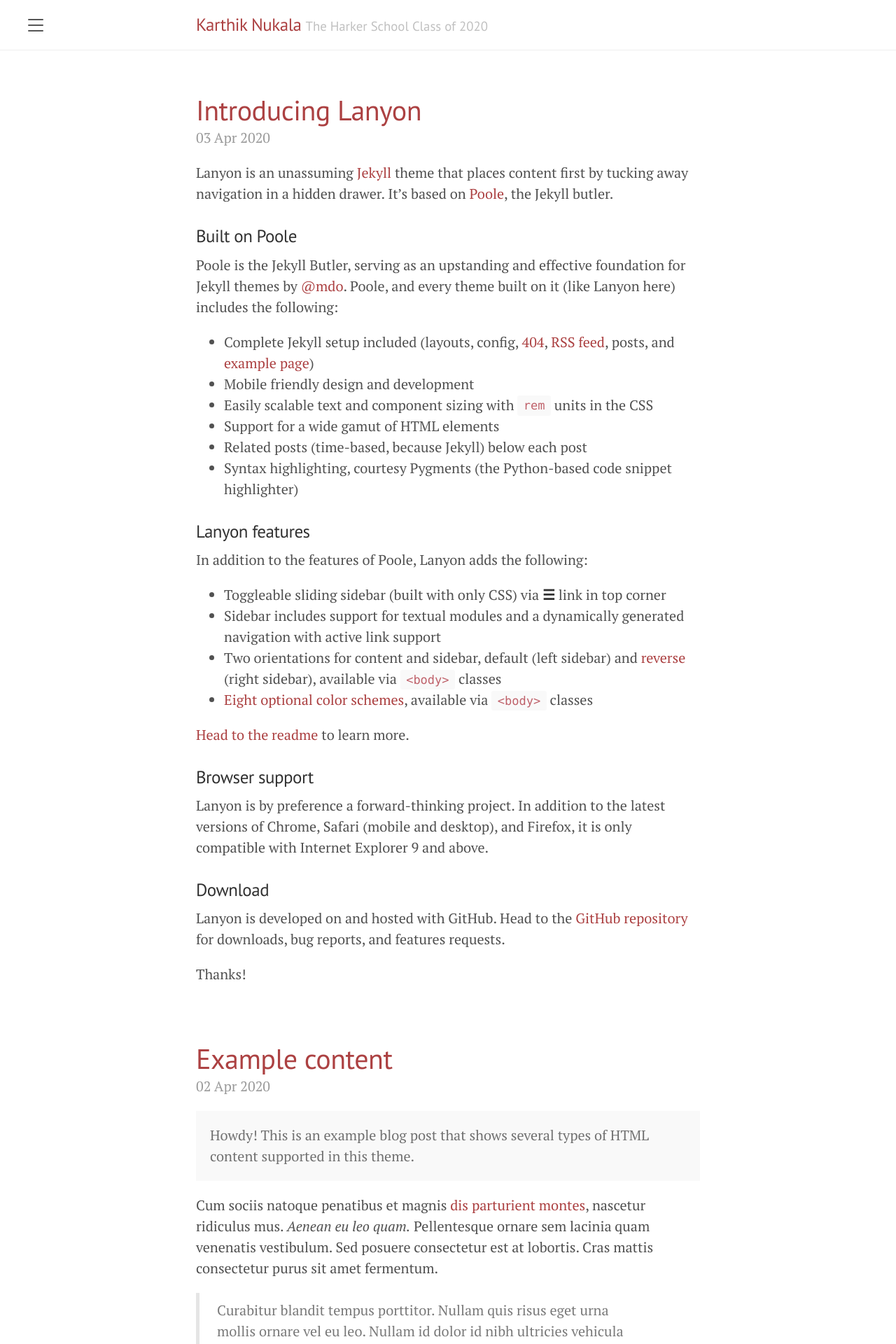
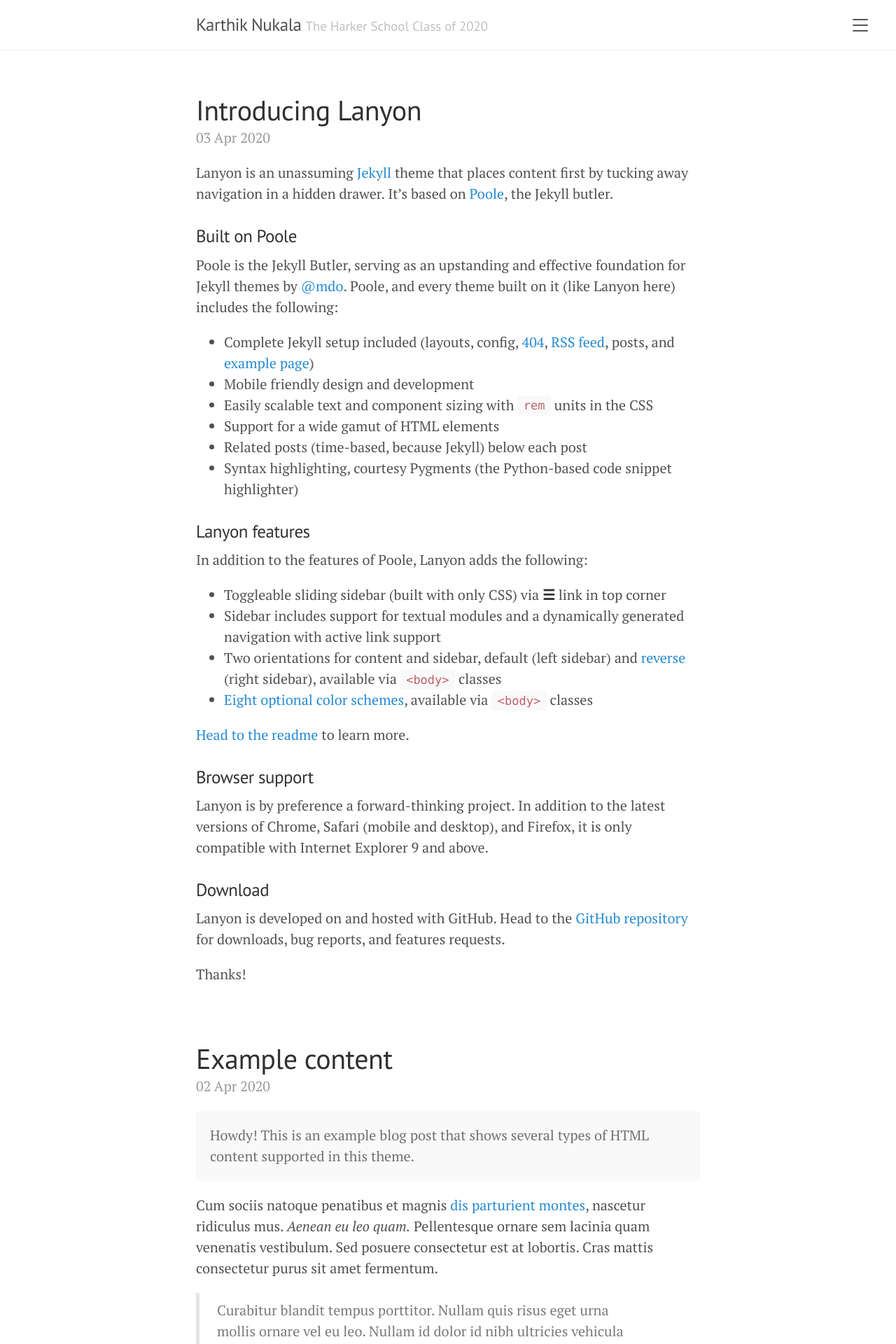
Before and after one commit to karthiknukala/karthiknukala.github.io, a Jekyll site: the page built from index.html, in a window 1280 px wide. Shown: the top 1920 px of the page at 70% size. Built offline with Jekyll 4.4.1, drawn with Linux system fonts in a browser that asks for light colours; the list of posts is cut into pages by our own code.

Commit message:
layout reverse

```diff
--- a/_layouts/default.html
+++ b/_layouts/default.html
@@ -3,6 +3,7 @@
 
   {% include head.html %}
 
+  <body class="layout-reverse">
   <body class="theme-base-08">
 
     {% include sidebar.html %}
@@ -28,4 +29,5 @@
 
     <script src='{{ site.baseurl }}/public/js/script.js'></script>
   </body>
+  </body>
 </html>
```
